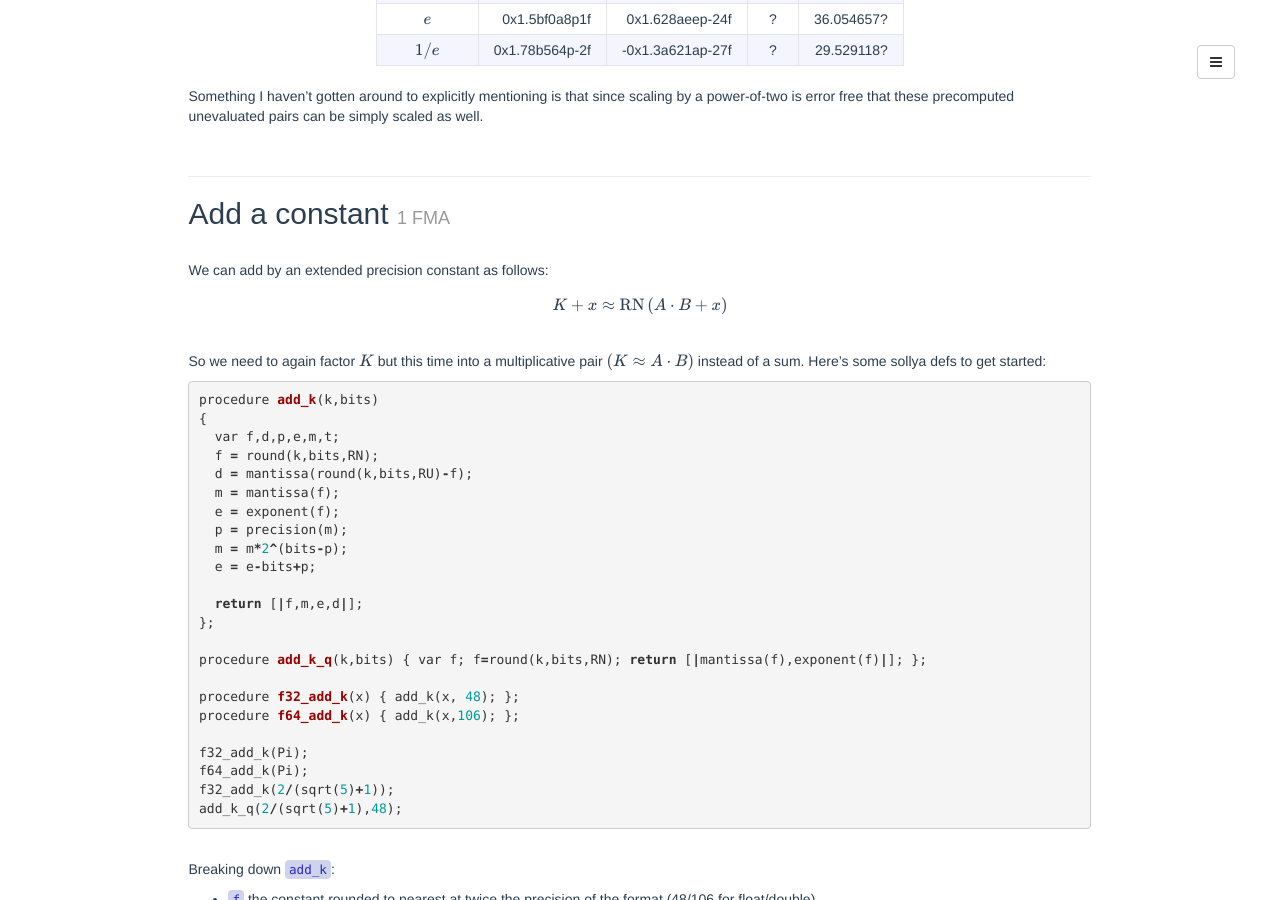
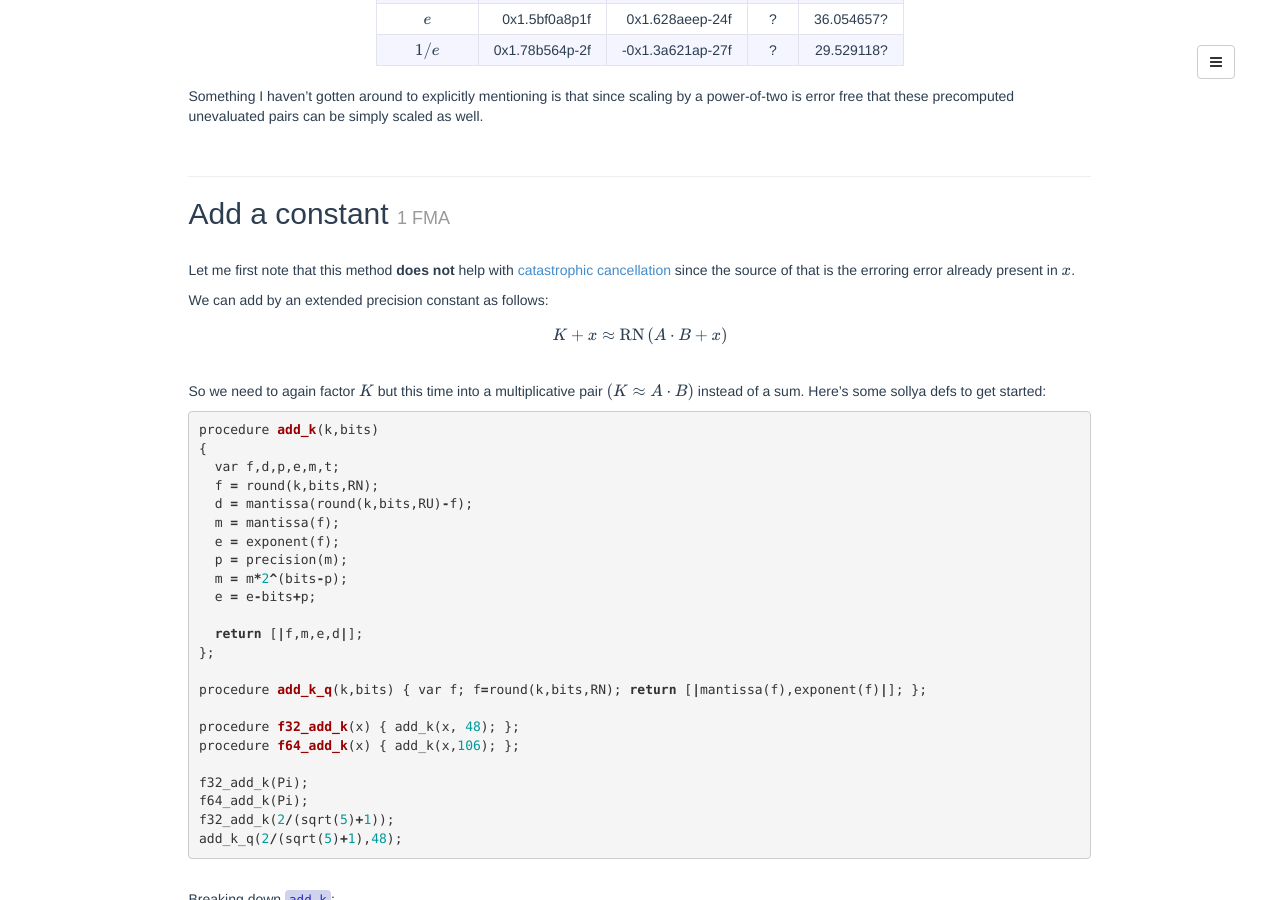
Before and after one commit to Marc-B-Reynolds/Marc-B-Reynolds.github.io, a Jekyll site: the page built from _posts/2020-01-09-ConstAddMul.md, in a window 1280 px wide and 900 px high, scrolled down 2390 px. Built offline with Jekyll 4.4.1, drawn with Linux system fonts in a browser that asks for light colours; formulas are drawn with MathJax 3; some of the changed lines change nothing that is shown; some of the changed text lies outside the part shown.

Commit message:
Update 2020-01-09-ConstAddMul.md
loss of signifiance noted & fixed ordering statement

```diff
--- a/_posts/2020-01-09-ConstAddMul.md
+++ b/_posts/2020-01-09-ConstAddMul.md
@@ -142,6 +142,8 @@
 ------
 
 \\
+Let me first note that this method **does not** help with [catastrophic cancellation](https://en.wikipedia.org/wiki/Loss_of_significance) since the source of that is the erroring error already present in $x$.
+
 We can add by an extended precision constant as follows:
 
 $$ K + x \approx \text{RN}\left(A \cdot B + x\right) $$
@@ -232,7 +234,7 @@
 
 
 \\
-Now let's look at $\pi$ for *binary32* (an example usage is a part of range reduction for one and two parameter arc-tangents). The initial integer isn't going to work out this time so we're going to look at a range of value. Our target integer rounded up so we want to inspect: $ \left\\{I,I-1,I+2,I-2...\right\\} $. If it had rounded down we'd flip the sign on the ordering.
+Now let's look at $\pi$ for *binary32* (an example usage is a part of range reduction for one and two parameter arc-tangents). The initial integer isn't going to work out this time so we're going to look at a range of value. Our target integer rounded up so we want to inspect: $ \left\\{I,I-1,I+1,I-2,I+2...\right\\} $. If it had rounded down we'd flip the sign on the ordering.
 
 {: .center }
 |     | $2^t$  | prime factorization         |
```
